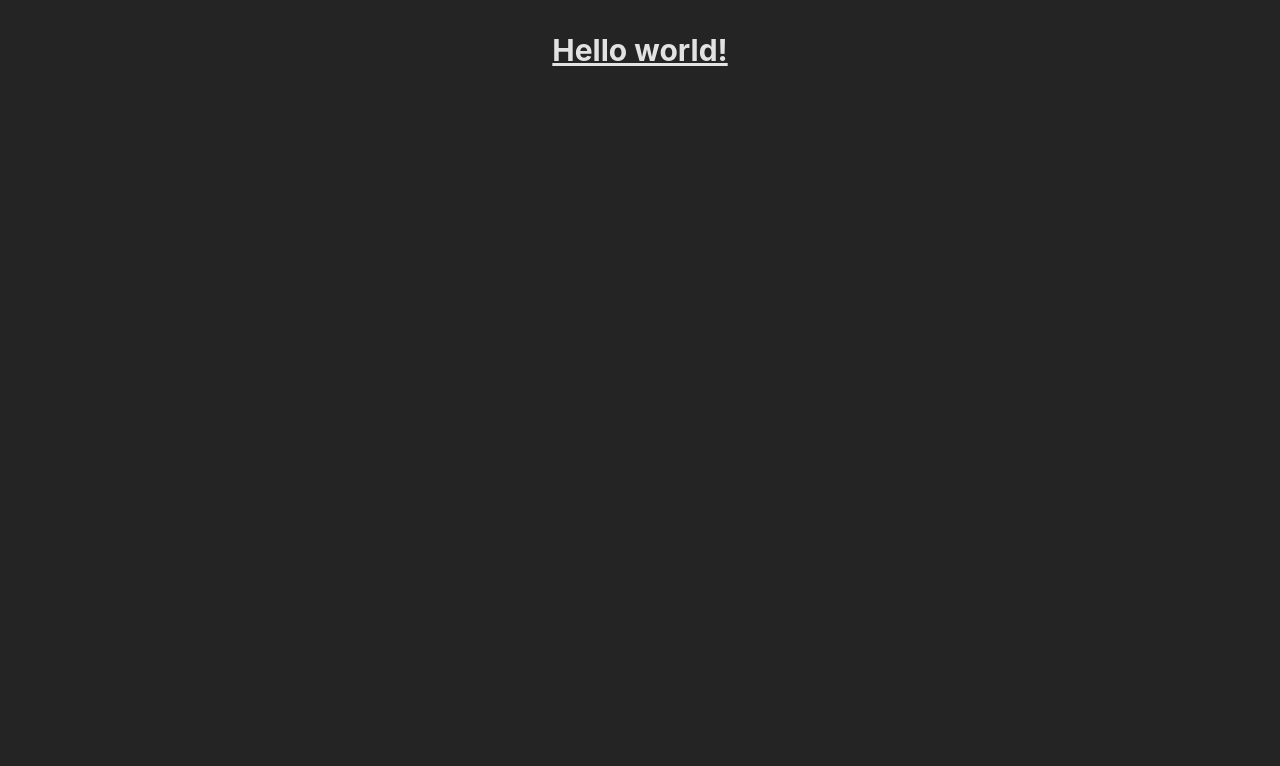
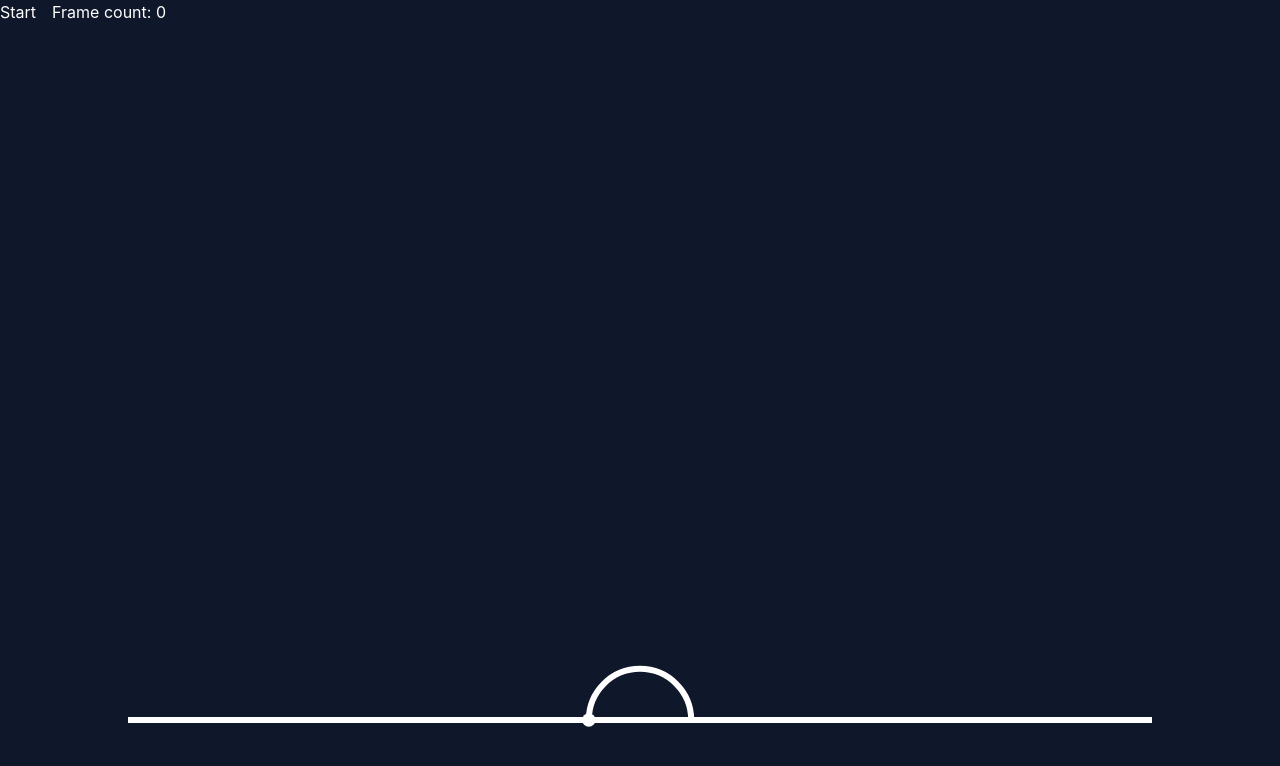
Before and after one commit to emredevsalot/music-project, a React (Vite) app: page / in a window 1280 px wide. Shown: the top 766 px of the page. Built offline with nearby package versions, Linux system fonts and the light colour scheme.

Commit message:
add Canvas and Timer

```diff
--- a/src/App.css
+++ b/src/App.css
@@ -1,6 +1,6 @@
 #root {
-  max-width: 1280px;
+  /* max-width: 1280px;
   margin: 0 auto;
   padding: 2rem;
-  text-align: center;
+  text-align: center; */
 }
--- a/src/App.tsx
+++ b/src/App.tsx
@@ -1,7 +1,103 @@
+import { useEffect, useLayoutEffect, useRef, useState } from "react";
 import "./App.css";
 
 function App() {
-  return <h1 className="text-3xl font-bold underline">Hello world!</h1>;
+  //#region Timer
+  const [counter, setCounter] = useState(0);
+  const [timerRunning, setTimerRunning] = useState(false);
+  useLayoutEffect(() => {
+    if (timerRunning) {
+      let timerId: any;
+
+      const animate = () => {
+        setCounter((c) => c + 1);
+        timerId = requestAnimationFrame(animate);
+      };
+      timerId = requestAnimationFrame(animate);
+      return () => cancelAnimationFrame(timerId);
+    }
+  }, [timerRunning]);
+  //#endregion
+
+  const draw = (
+    canvas: HTMLCanvasElement,
+    context: CanvasRenderingContext2D
+  ) => {
+    canvas.width = canvas.clientWidth;
+    canvas.height = canvas.clientHeight;
+
+    // Line
+    const start = {
+      x: canvas.width * 0.1,
+      y: canvas.height * 0.9,
+    };
+    const end = {
+      x: canvas.width * 0.9,
+      y: canvas.height * 0.9,
+    };
+
+    context.strokeStyle = "white";
+    context.fillStyle = "white";
+    context.lineWidth = 6;
+
+    context.beginPath();
+    context.moveTo(start.x, start.y);
+    context.lineTo(end.x, end.y);
+    context.stroke();
+
+    // Arc
+    const center = {
+      x: canvas.width * 0.5,
+      y: canvas.height * 0.9,
+    };
+
+    const length = end.x - start.x;
+
+    context.beginPath();
+    context.arc(center.x, center.y, length * 0.05, Math.PI, 2 * Math.PI);
+    context.stroke();
+
+    // Circle
+    const arcRadius = length * 0.05;
+    const distance = Math.PI;
+
+    const x = center.x + arcRadius * Math.cos(distance);
+    const y = center.y + arcRadius * Math.sin(distance);
+
+    context.beginPath();
+    context.arc(x, y, length * 0.0065, 0, 2 * Math.PI);
+    context.fill();
+  };
+
+  const Canvas = () => {
+    const canvasRef = useRef<HTMLCanvasElement | null>(null);
+
+    useEffect(() => {
+      const canvas = canvasRef.current;
+      if (!canvas) return;
+
+      const context = canvas.getContext("2d");
+      if (!context) return;
+
+      draw(canvas, context);
+    }, [draw, counter]);
+
+    return (
+      <canvas className="h-screen w-screen bg-slate-900" ref={canvasRef} />
+    );
+  };
+
+  return (
+    <>
+      <div className="absolute text-white flex gap-4">
+        <button onClick={() => setTimerRunning(!timerRunning)}>
+          {timerRunning ? "Stop" : "Start"}
+        </button>
+        <h3>Frame count: {counter}</h3>
+      </div>
+      <Canvas />
+    </>
+  );
 }
 
 export default App;
```
